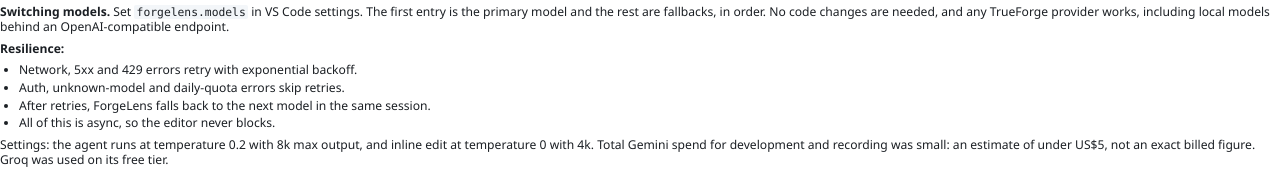
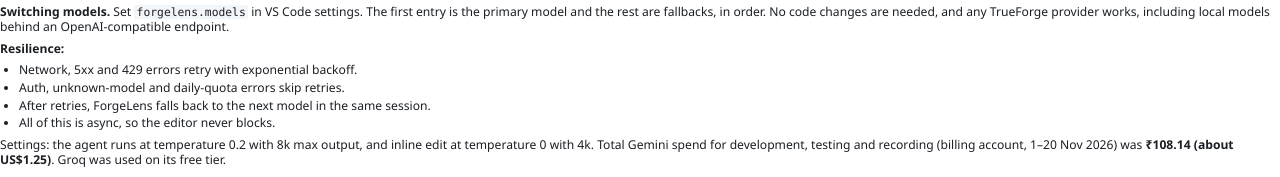
Before and after one commit to dyanmite/ForgeLens, a website: page docs/writeup.html in a window 1280 px wide. Shown: the part 1560-1737 px from the top of the page. Drawn offline with Linux system fonts and the light colour scheme.

Commit message:
Write-up: actual Gemini spend

```diff
--- a/docs/writeup.html
+++ b/docs/writeup.html
@@ -125,7 +125,7 @@ Repo <code>github.com/dyanmite/TrueFoundry-TM-E5DA4ED3692</code> · Video <a hre
   <li>After retries, ForgeLens falls back to the next model in the same session.</li>
   <li>All of this is async, so the editor never blocks.</li>
 </ul>
-<p>Settings: the agent runs at temperature 0.2 with 8k max output, and inline edit at temperature 0 with 4k. Total Gemini spend for development and recording was small: an estimate of under US$5, not an exact billed figure. Groq was used on its free tier.</p>
+<p>Settings: the agent runs at temperature 0.2 with 8k max output, and inline edit at temperature 0 with 4k. Total Gemini spend for development, testing and recording (billing account, 1–20 Nov 2026) was <b>₹108.14 (about US$1.25)</b>. Groq was used on its free tier.</p>
 
 <h2>6. Scorecard</h2>
 <table>
```
Also changed, not shown: 1 other file.
